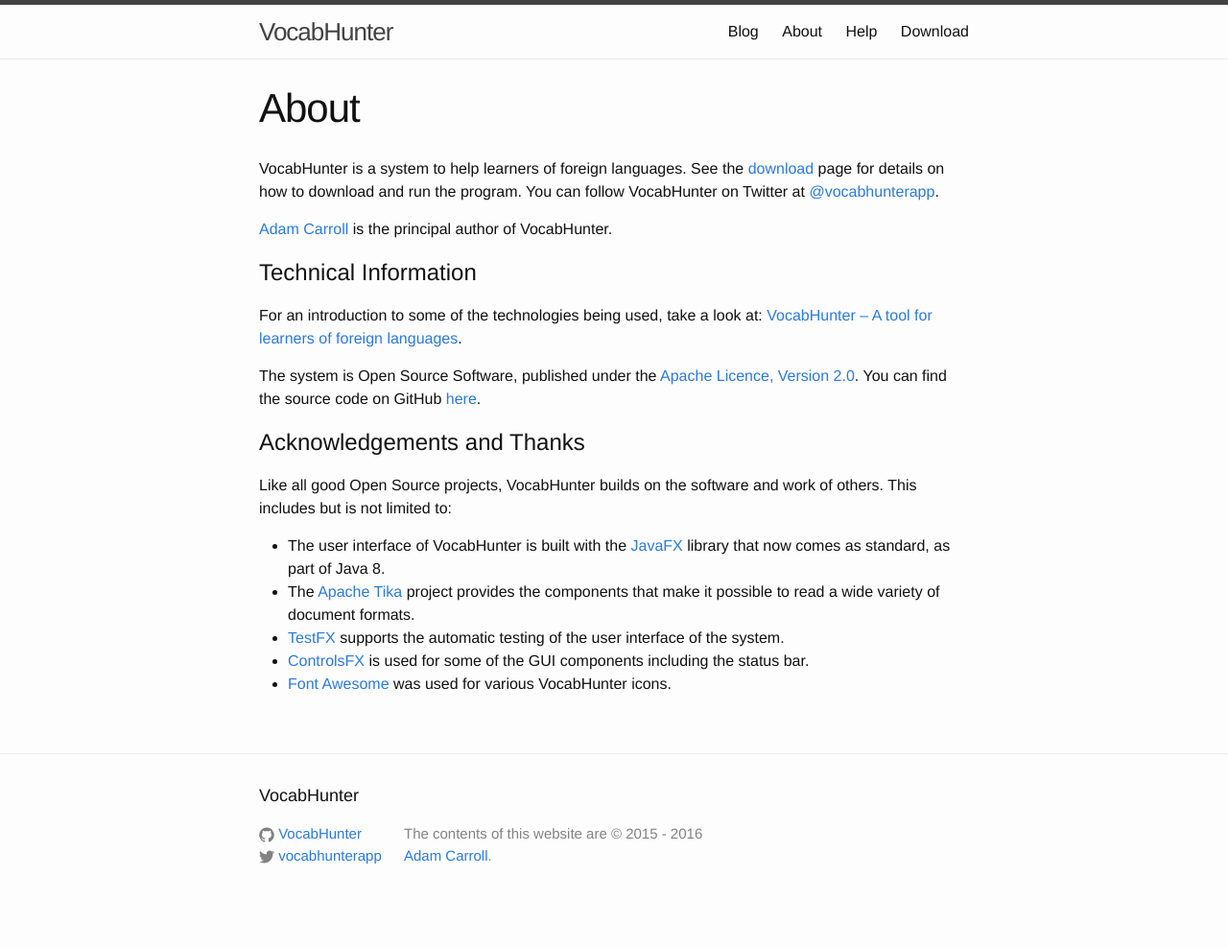
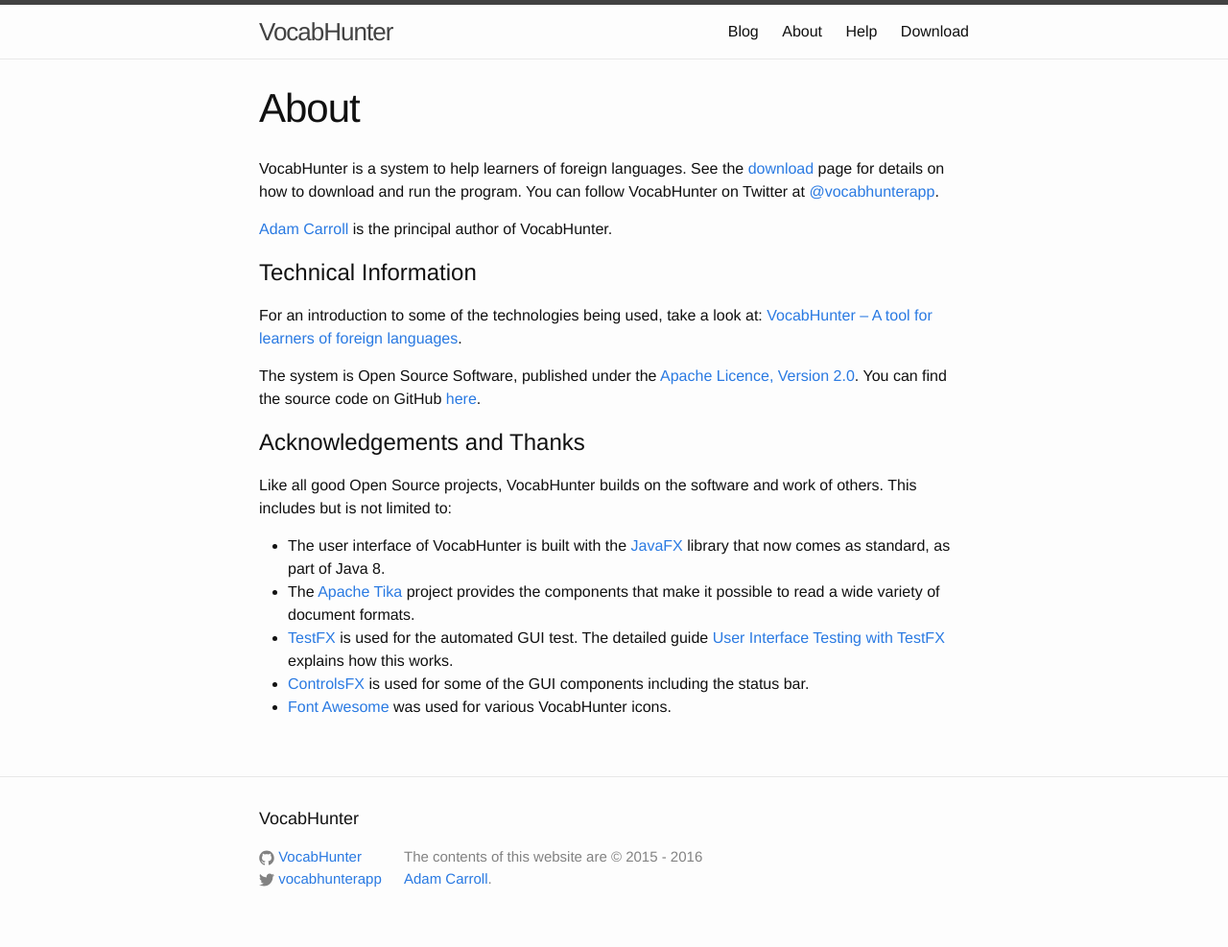
Before and after one commit to VocabHunter/vocabhunter.github.io, a Jekyll site: the page built from about.md, in a window 1280 px wide. Shown: the whole page at 96% size. Built offline with Jekyll 4.4.1, drawn with Linux system fonts in a browser that asks for light colours; before the commit the page ends 963 px from its top, so only the background shows below that.

Commit message:
Added link to TestFX guide

```diff
--- a/about.md
+++ b/about.md
@@ -23,6 +23,6 @@
 
 * The user interface of VocabHunter is built with the [JavaFX](http://www.oracle.com/technetwork/java/javase/overview/javafx-overview-2158620.html) library that now comes as standard, as part of Java 8.
 * The [Apache Tika](https://tika.apache.org/) project provides the components that make it possible to read a wide variety of document formats.
-* [TestFX](https://github.com/TestFX/TestFX) supports the automatic testing of the user interface of the system.
+* [TestFX](https://github.com/TestFX/TestFX) is used for the automated GUI test.  The detailed guide [User Interface Testing with TestFX](/2016/07/27/TestFX.html) explains how this works.
 * [ControlsFX](http://fxexperience.com/controlsfx/) is used for some of the GUI components including the status bar.
 * [Font Awesome](https://fortawesome.github.io/Font-Awesome/) was used for various VocabHunter icons.
```
